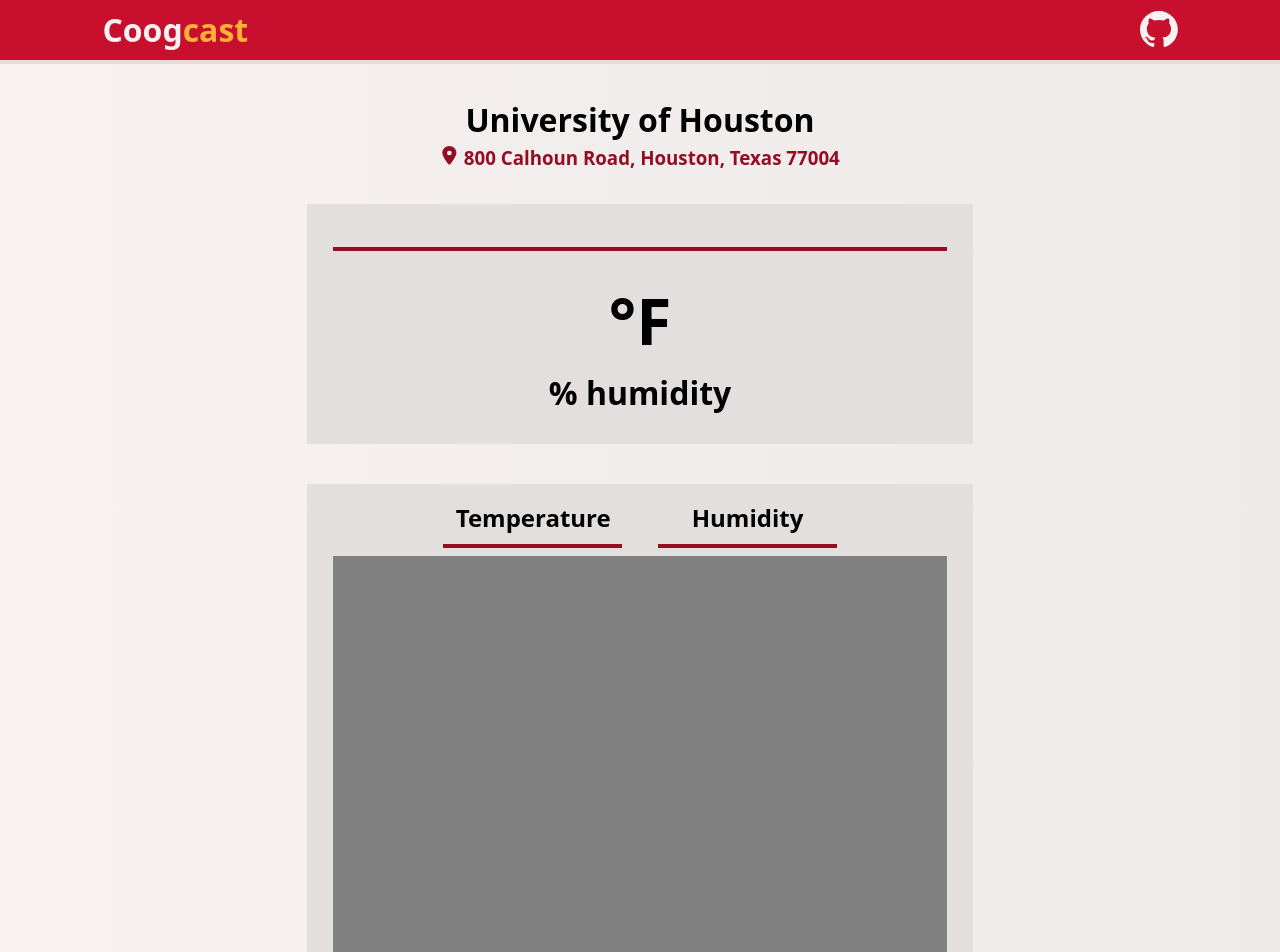
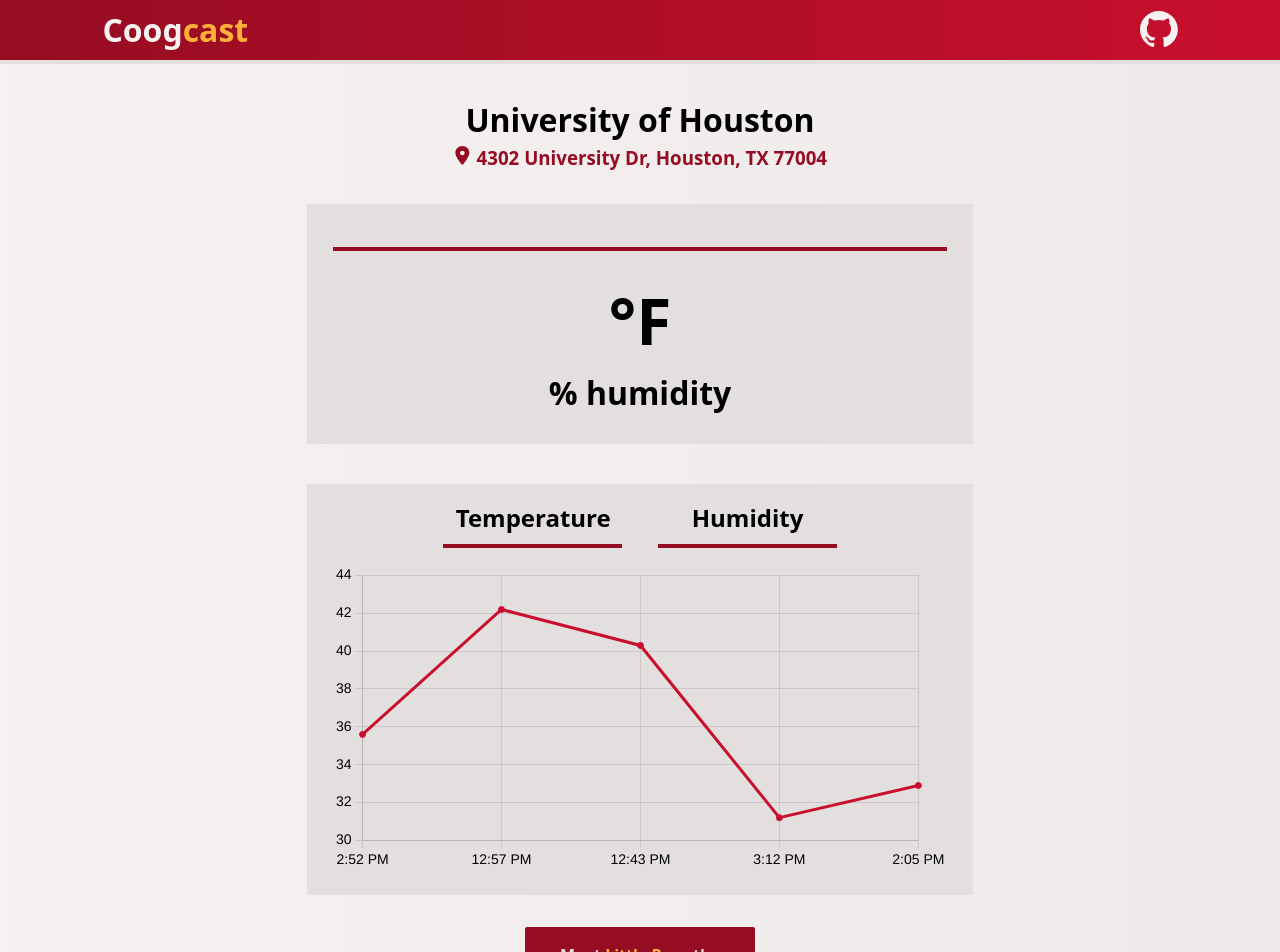
Before and after one commit to maximilianovalle/coogcast, a React (Vite) app in the folder client/: page / in a window 1280 px wide. Shown: the top 952 px of the page. Built offline with nearby package versions, Linux system fonts and the light colour scheme; no server answers.

Commit message:
Initialize line and bar graphs

```diff
--- a/client/package.json
+++ b/client/package.json
@@ -11,7 +11,9 @@
   },
   "dependencies": {
     "axios": "^1.10.0",
+    "chart.js": "^4.5.0",
     "react": "^19.1.0",
+    "react-chartjs-2": "^5.3.0",
     "react-dom": "^19.1.0",
     "react-icons": "^5.5.0"
   },
--- a/client/src/App.css
+++ b/client/src/App.css
@@ -32,7 +32,7 @@
   font-weight: bold;
   color: var(--main-color);
   border-radius: 2px;
-  background-color: var(--tertiary-color);
+  background-color: var(--tertiary-dark);
 }
 
 @media only screen and (max-width: 950px) {
--- a/client/src/App.jsx
+++ b/client/src/App.jsx
@@ -17,7 +17,7 @@
 
       <div id="contentHeader">
         <h1>University of Houston</h1>
-        <h3><FaLocationDot /> 800 Calhoun Road, Houston, Texas 77004</h3>
+        <h3><FaLocationDot /> 4302 University Dr, Houston, TX 77004</h3>
       </div>
 
       <DisplayDiv />
--- a/client/src/components/HeaderFooter.css
+++ b/client/src/components/HeaderFooter.css
@@ -5,7 +5,8 @@
 
     text-align: center;
     color: var(--accent-color);
-    background-color: var(--tertiary-color);
+    background: var(--tertiary-color);
+    background: linear-gradient(90deg, var(--tertiary-dark) 0%, var(--tertiary-color) 100%);
 
     display: flex;
     align-items: center;
--- a/client/src/components/main-content/displayDiv.jsx
+++ b/client/src/components/main-content/displayDiv.jsx
@@ -18,16 +18,16 @@
         const hourObject = new Date(timestamp);
         const hours = hourObject.getHours();
         const minutes = hourObject.getMinutes();
-        const hoursFormatted = hours < 10 ? '0' + hours : hours;
+        const AMPM = hours >= 12 ? 'PM' : 'AM';
+        const hoursFormatted = hours > 12 ? hours - 12 : hours;
         const minutesFormatted = minutes < 10 ? '0' + minutes : minutes;
-        const AMPM = hours >= 12 ? 'PM' : 'AM';
 
         setDate(dateObject.toLocaleDateString('en-US', options));
         setHour(`${hoursFormatted}:${minutesFormatted} ${AMPM}`);
         setTempF(response.data.temp_fahrenheit);
         setHumidity(response.data.humidity)
 
-        console.log("Retreived temperature + humidity snapshot.");
+        console.log("Retreived current snapshot.");
     };
 
     useEffect(() => {
--- a/client/src/components/main-content/divs.css
+++ b/client/src/components/main-content/divs.css
@@ -111,10 +111,14 @@
     padding-bottom: 1vh;
 }
 
-#tempGraph {
+#tempGraph, #humidityGraph {
     width: 100%;
-    height: 800px;
-    background-color: grey;
+    min-height: fit-content;
+    margin: 1vh 0px;
+}
+
+#humidityGraph {
+    display: none;
 }
 
 @media only screen and (max-width: 950px) {
--- a/client/src/components/main-content/graphsDiv.jsx
+++ b/client/src/components/main-content/graphsDiv.jsx
@@ -1,21 +1,27 @@
-import { useState } from 'react';
+import { useState, useEffect } from 'react';
+import axios from 'axios';
 import './divs.css';
 
+import { Chart as ChartJS } from "chart.js/auto";
+import { Line, Bar } from 'react-chartjs-2';
+
 function GraphsDiv() {
+    const [tempArr, setTempArr] = useState([]);
+    const [humidityArr, setHumidityArr] = useState([]);
+    const [hoursArr, setHours] = useState([]);
 
-    const [isTemp, setIsTemp] = useState("true");
+    const [TEST_TEMP_ARR, SET_TEST_TEMP_ARR] = useState([35.6, 42.2, 40.3, 31.2, 32.9]);
+    const [TEST_HUMID_ARR, SET_TEST_HUMID_ARR] = useState([50.1, 48.9, 53, 49, 52.6, 100]);
+    const [TEST_HOURS_ARR, SET_TEST_HOURS_ARR] = useState(["2:52 PM", "12:57 PM", "12:43 PM", "3:12 PM", "2:05 PM"])
 
-    const tempClicked = () => {
-        // TODO: add .underlined class to #tempTitle
-        // TODO: remove .underlined class from #humidityTitle if present
-        setIsTemp("true");
+    const getPast = async () => {
+        const response = await axios.get('http://localhost:8080/getRecent');
+        // TODO: receive backend JSON response and store in appropriate arrays
     }
 
-    const humidityClicked = () => {
-        // TODO: add .underlined class to #humidityTitle
-        // TODO: remove .underlined class from #tempTitle if present
-        setIsTemp("false");
-    }
+    useEffect(() => {
+        getPast();
+    }, []);
 
     return ( <div className='divContainer'>
 
@@ -24,14 +30,87 @@
             <button><h2 id="humidityTitle">Humidity</h2></button>
         </div>
 
-        {/* TODO: display #tempGraph when isTemp = true */}
         <div id="tempGraph">
+            <Line
+                data={{
+                    labels: TEST_HOURS_ARR, // x-axis
+                    datasets: [
+                        {
+                            label: "Temperature",
+                            data: TEST_TEMP_ARR, // y-axis
+                            borderColor: '#C8102E',
+                            backgroundColor: '#C8102E'
+                        }
+                    ]
+                }}
 
+                options={{
+                    plugins: {
+                        legend: {
+                            display: false,
+                        }
+                    },
+                    scales: {
+                        x: {
+                            ticks: {
+                                color: 'black',
+                                font: {
+                                    size: 14,
+                                }
+                            }
+                        },
+                        y: {
+                            ticks: {
+                                color: 'black',
+                                font: {
+                                    size: 14,
+                                }
+                            }
+                        }
+                    }
+                }}
+            />
         </div>
 
-        {/* TODO: display #humidityGraph when isTemp = false */}
         <div id="humidityGraph">
+            <Bar
+                data={{
+                    labels: TEST_HOURS_ARR, // x-axis
+                    datasets: [
+                        {
+                            label: "Humidity",
+                            data: TEST_HUMID_ARR, // y-axis
+                            backgroundColor: '#C8102E'
+                        }
+                    ]
+                }}
 
+                options={{
+                    plugins: {
+                        legend: {
+                            display: false,
+                        }
+                    },
+                    scales: {
+                        x: {
+                            ticks: {
+                                color: 'black',
+                                font: {
+                                    size: 14,
+                                }
+                            }
+                        },
+                        y: {
+                            ticks: {
+                                color: 'black',
+                                font: {
+                                    size: 14,
+                                }
+                            }
+                        }
+                    }
+                }}
+            />
         </div>
 
     </div> )
```
Also changed, not shown: 2 other files (tests, documents, lock files or other folders).
